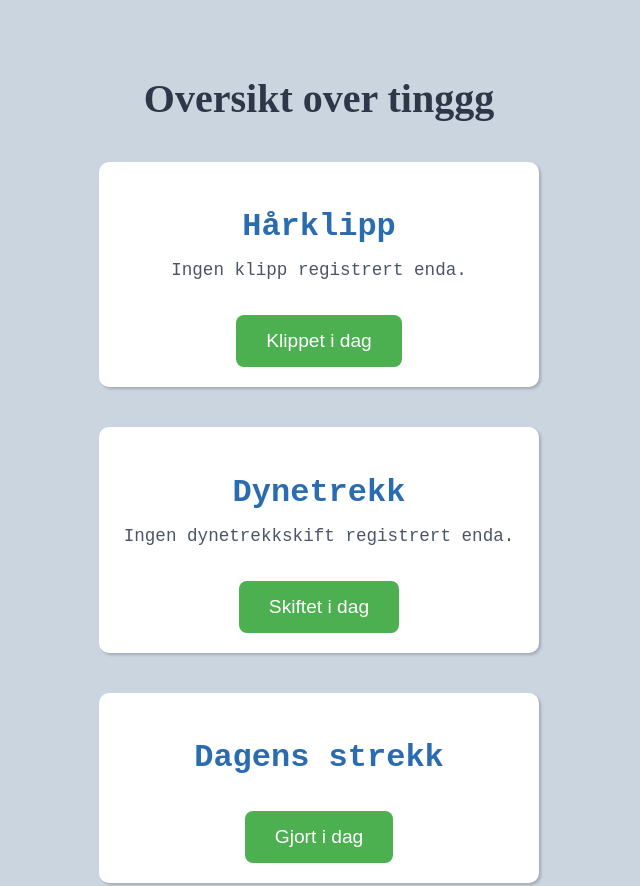
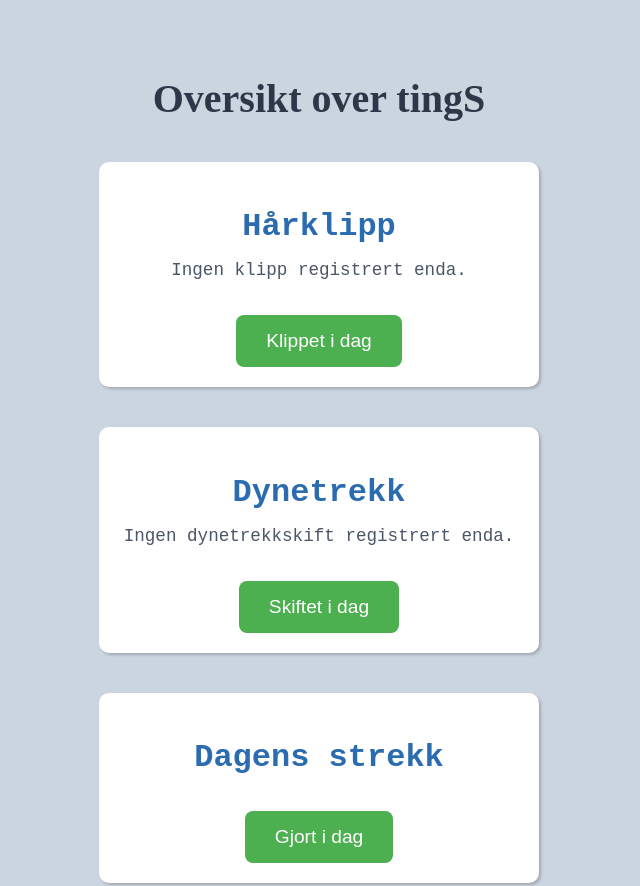
Before and after one commit to eivindmol/klippings, a plain HTML site: page index.html in a window 1280 px wide. Shown: the top 886 px of the page, without its empty margins (321-961 px from the left). Drawn offline with Linux system fonts and the light colour scheme.

Commit message:
Update index.html

```diff
--- a/index.html
+++ b/index.html
@@ -84,7 +84,7 @@
 
 <body>
 
-  <h1>Oversikt over tinggg</h1>
+  <h1>Oversikt over tingS</h1>
 
   <div class="tracker">
     <h2>Hårklipp</h2>
```
